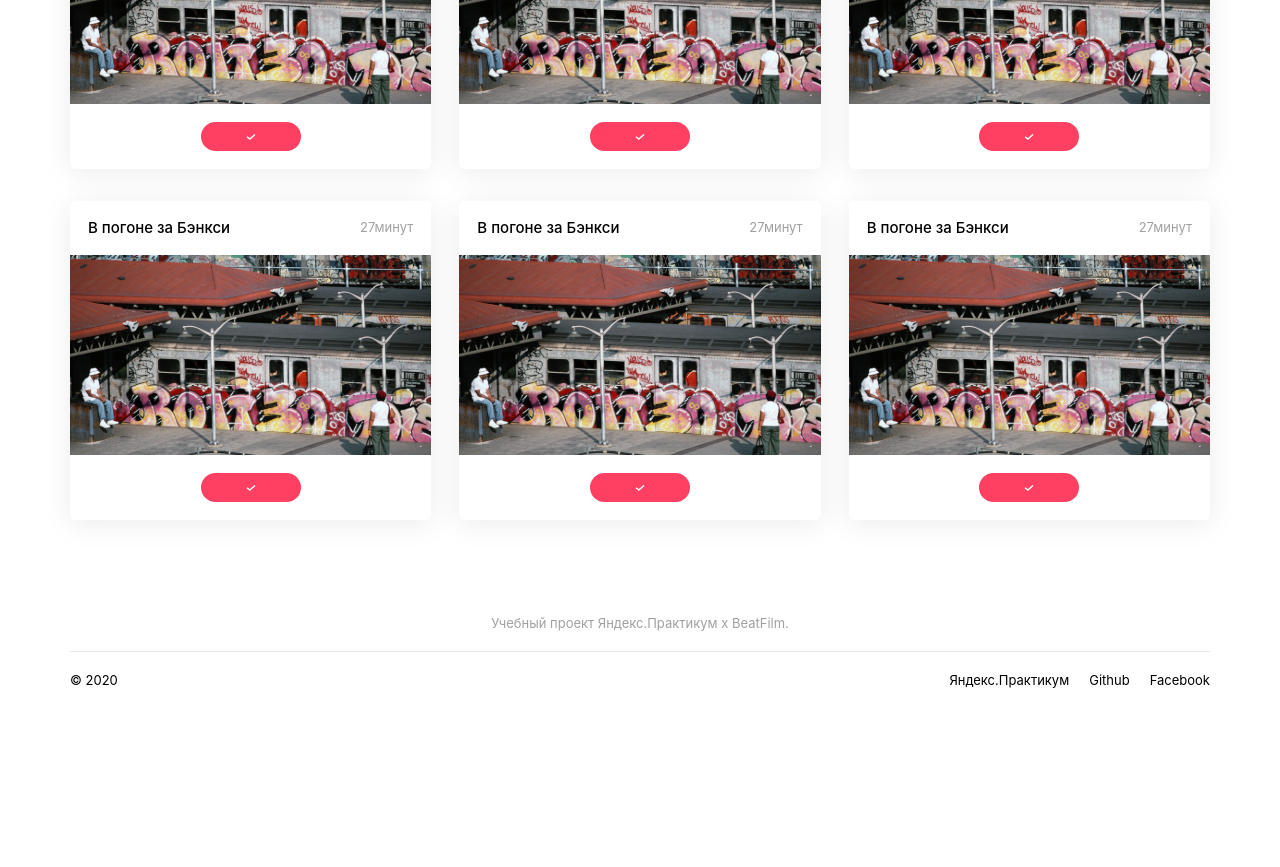
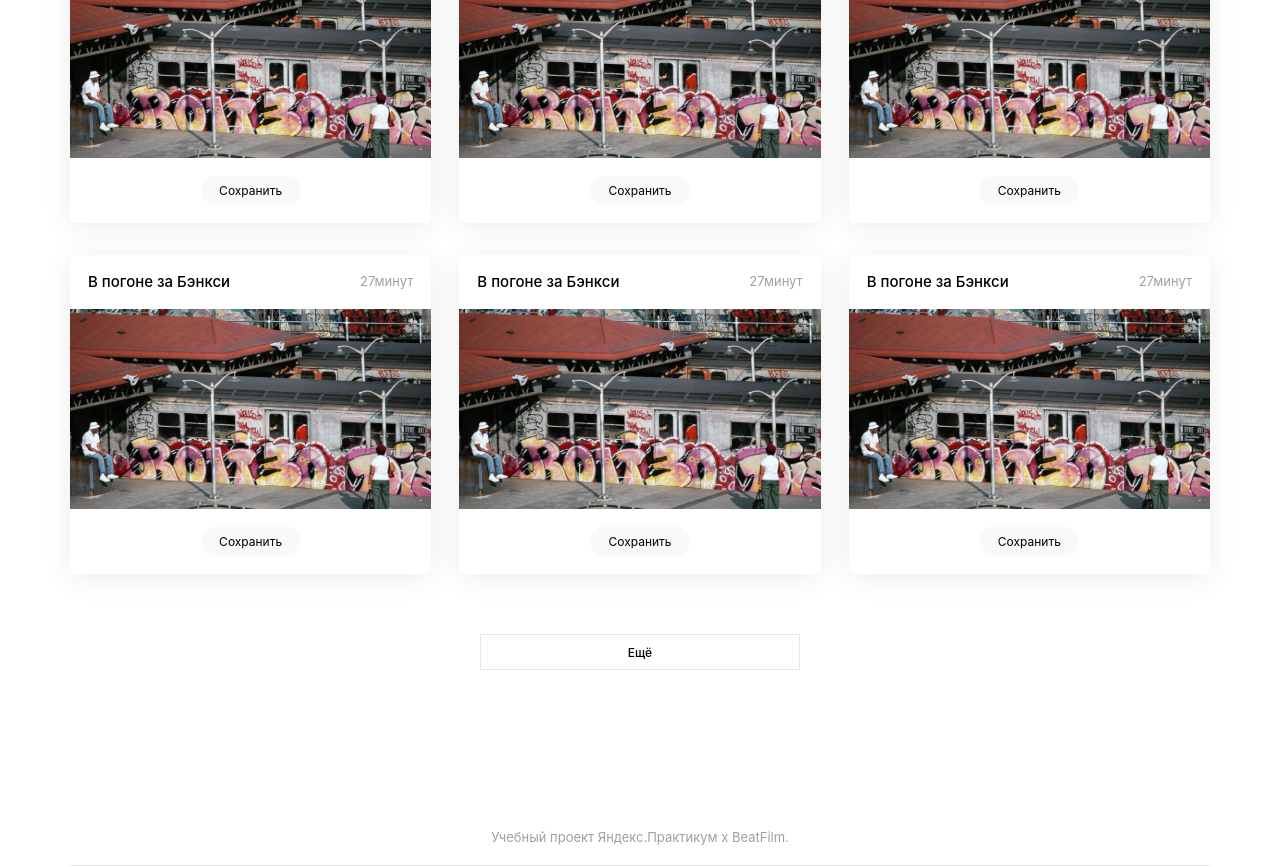
Before and after one commit to mahakomar11/movies-explorer-frontend, a React (Create React App) app: page /movies in a window 1280 px wide. Shown: the part 1180-2047 px from the top of the page. Before the commit the page ends 1888 px from the top, so only its background shows below. Built offline with nearby package versions, Linux system fonts and the light colour scheme.

Commit message:
Add 'More' button

```diff
--- a/src/components/MovieCard/MovieCard.css
+++ b/src/components/MovieCard/MovieCard.css
@@ -33,6 +33,7 @@
   border-radius: 30px;
   border: 0;
   cursor: pointer;
+  padding: 0;
 }
 
 .movie__button:hover {
--- a/src/components/MovieCard/MovieCard.js
+++ b/src/components/MovieCard/MovieCard.js
@@ -8,7 +8,11 @@ function MovieCard(props) {
         <h2 className='movie__name'>{movie.name}</h2>
         <p className='movie__duration'>{movie.duration}</p>
       </div>
-      <img className='movie__image' src={movie.image} alt={`Обложка фильма ${movie.name}`}></img>
+      <img
+        className='movie__image'
+        src={movie.image}
+        alt={`Обложка фильма ${movie.name}`}
+      ></img>
       {movie.isSaved ? (
         <button className='movie__button movie__button_saved_yes'></button>
       ) : (
--- a/src/components/MoviesCardList/MoviesCardList.css
+++ b/src/components/MoviesCardList/MoviesCardList.css
@@ -1,11 +1,40 @@
 .movies-list {
-  padding: 0 70px;
+  padding: 70px 70px 0;
+  display: flex;
+  flex-direction: column;
 }
 
 .movies-list__grid {
   padding: 0;
+  margin: 0;
   display: grid;
   grid-template-columns: repeat(auto-fit, minmax(300px, 1fr));
   column-gap: 28px;
   row-gap: 32px;
 }
+
+.movies-list__button {
+  background: white;
+  width: 320px;
+  height: 36px;
+  margin: 60px auto 80px;
+  border: #e8e8e8 1px solid;
+  font-weight: 500;
+  font-size: 12px;
+  line-height: 15px;
+  padding: 0;
+  cursor: pointer;
+}
+
+.movies-list__button:hover {
+  box-shadow: 0px 4px 10px rgba(0, 0, 0, 0.08);
+}
+
+.movies-list__filler {
+  min-height: 230px;
+}
+
+.movies-list__message {
+  text-align: center;
+  margin: 0 0 calc(100vh - 572px);
+}
--- a/src/components/MoviesCardList/MoviesCardList.js
+++ b/src/components/MoviesCardList/MoviesCardList.js
@@ -9,13 +9,19 @@ function MoviesCardList() {
         <p className='movies-list__message'>Фильмы не найдены</p>
       </section>
     );
+
   return (
     <section className='movies-list'>
       <ul className='movies-list__grid'>
-        {moviesCards.map((movie) => (
+        {moviesCards.slice(0, 12).map((movie) => (
           <MovieCard movie={movie} />
         ))}
       </ul>
+      {moviesCards.length > 12 ? (
+        <button className='movies-list__button'>Ещё</button>
+      ) : (
+        <div className='movies-list__filler'></div>
+      )}
     </section>
   );
 }
--- a/src/temporary/moviesCards.js
+++ b/src/temporary/moviesCards.js
@@ -1,6 +1,13 @@
 import cover from './cover.svg';
 
-const moviesCards = Array(12).fill({
+let moviesCards = Array(12).fill({
+  name: 'В погоне за Бэнкси',
+  duration: '27минут',
+  isSaved: false,
+  image: cover,
+});
+
+moviesCards.unshift({
   name: 'В погоне за Бэнкси',
   duration: '27минут',
   isSaved: true,
```
